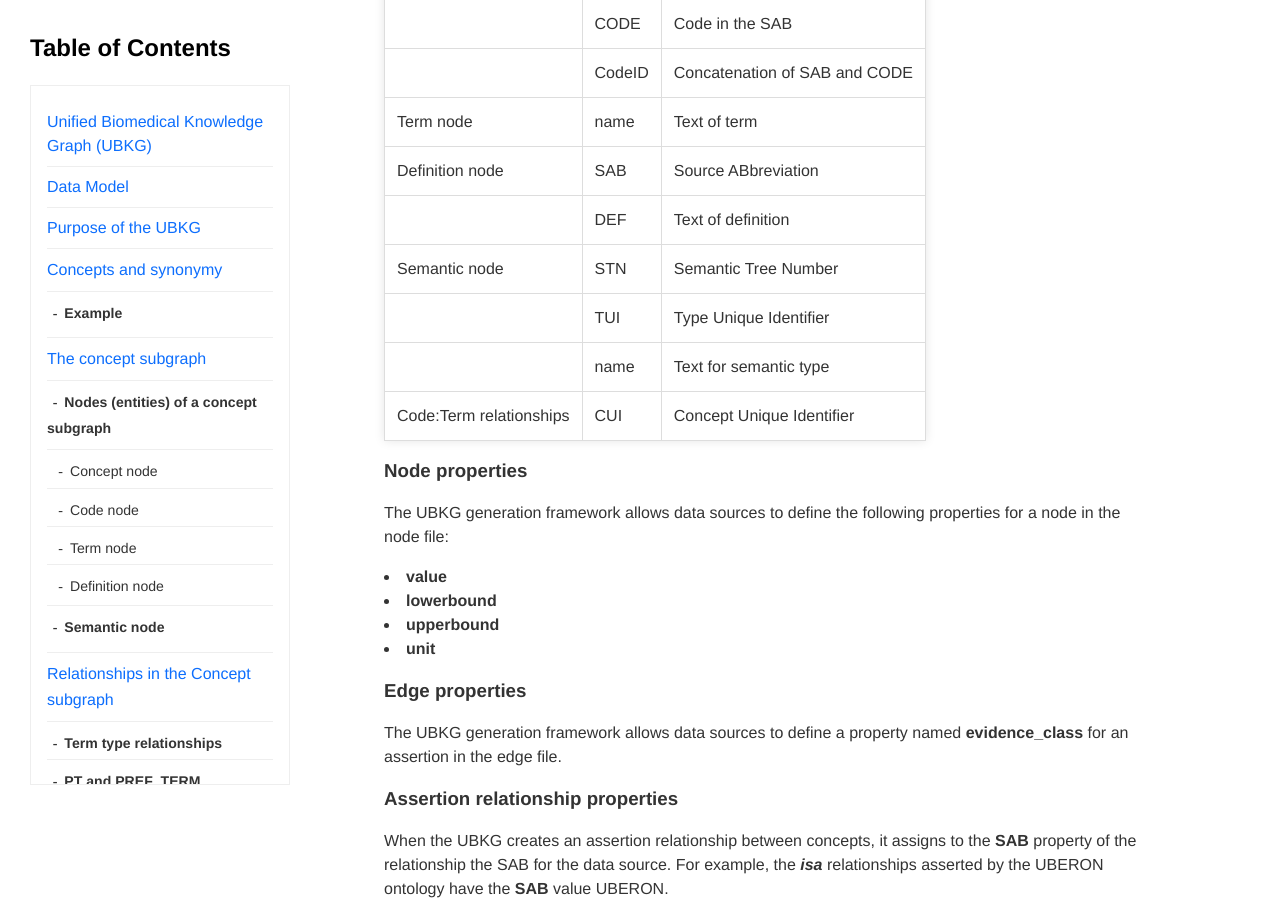
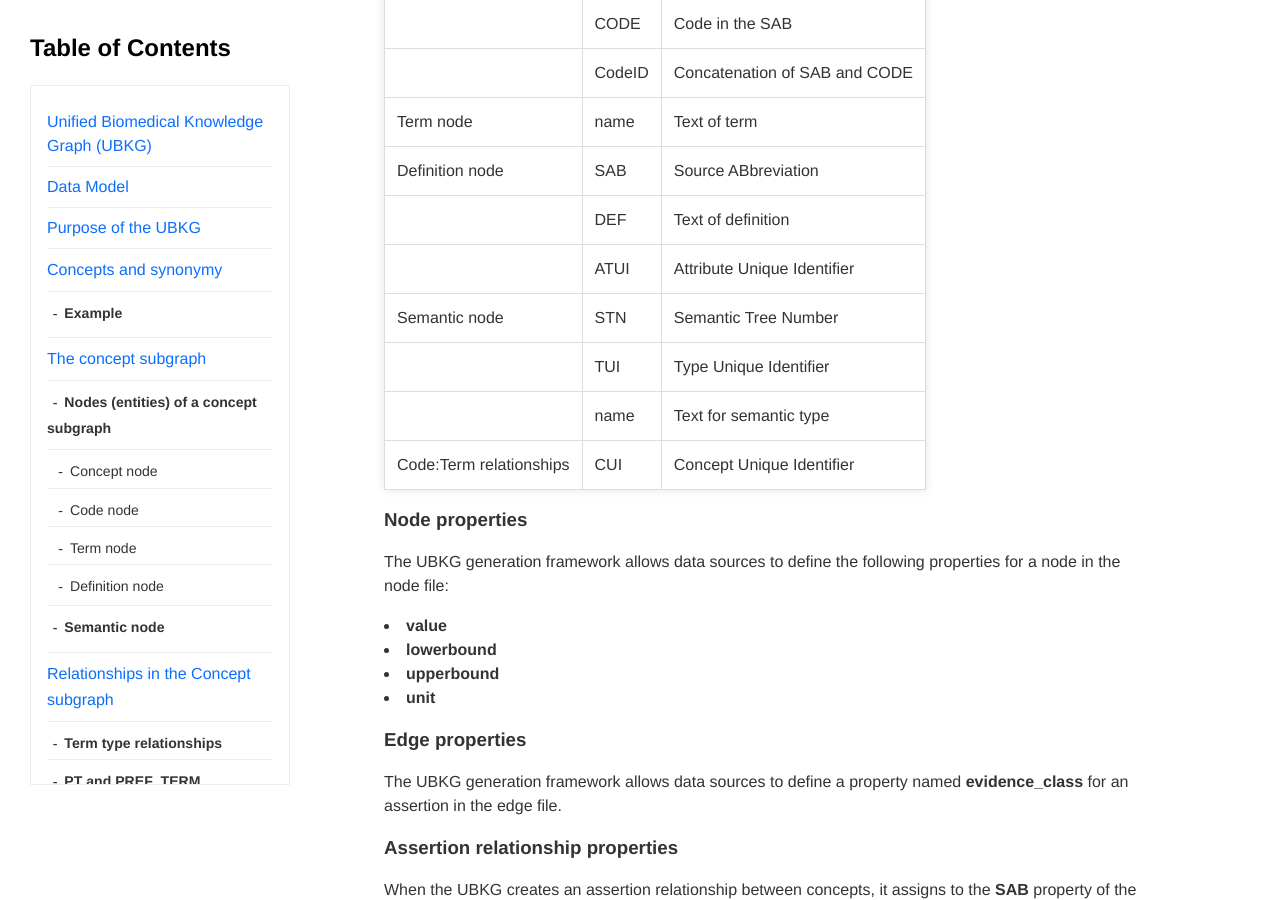
Before and after one commit to x-atlas-consortia/ubkg-docs, a Jekyll site: the page built from docs/datamodel/index.MD, in a window 1280 px wide and 900 px high, scrolled down 8186 px. Built offline with Jekyll 4.4.1, drawn with Linux system fonts in a browser that asks for light colours; our own code applies the rules of GitHub Pages for plain Markdown files.

```diff
--- a/docs/datamodel/index.MD
+++ b/docs/datamodel/index.MD
@@ -250,6 +250,7 @@
 | Term node               | name     | Text of term                  |
 | Definition node         | SAB      | Source ABbreviation           |
 |                         | DEF      | Text of definition            |
+|                         | ATUI     | Attribute Unique Identifier   |
 | Semantic node           | STN      | Semantic Tree Number          |
 |                         | TUI      | Type Unique Identifier        |
 |                         | name     | Text for semantic type        |
```
